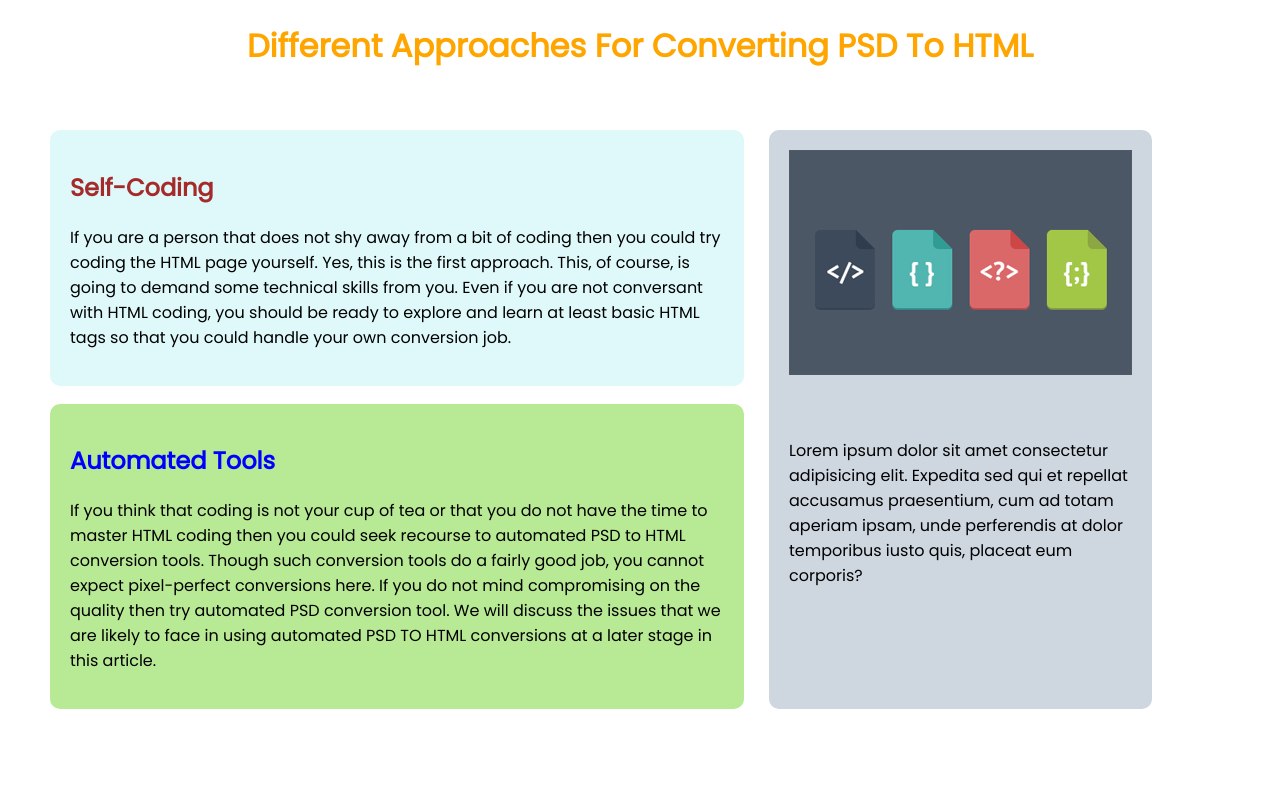
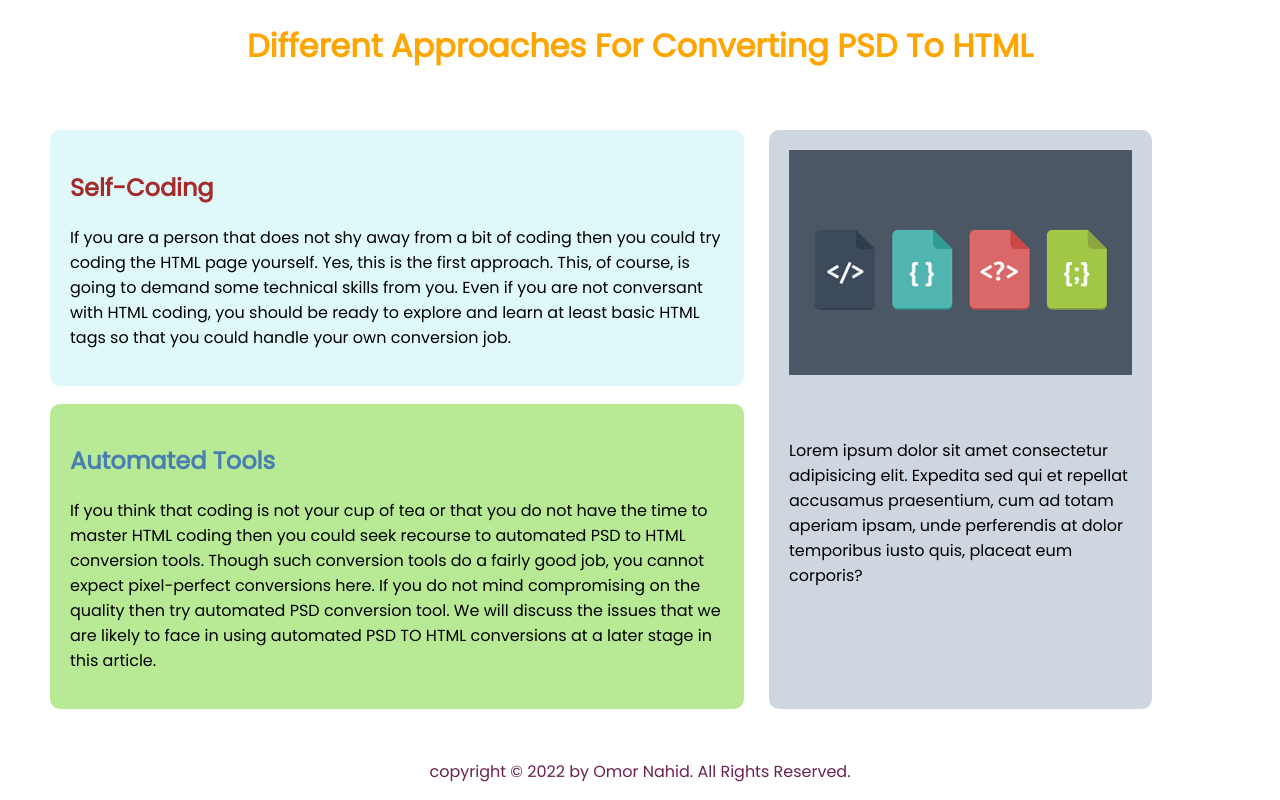
Before and after one commit to omornahid/random-portfolio-practice, a plain HTML site: page index.html in a window 1280 px wide. Shown: the part 1835-2635 px from the top of the page. Before the commit the page ends 2544 px from the top, so only its background shows below. Drawn offline with Linux system fonts and the light colour scheme.

Commit message:
footer done

```diff
--- a/index.html
+++ b/index.html
@@ -113,7 +113,7 @@
         <p>If you are a person that does not shy away from a bit of coding then you could try coding the HTML page yourself. Yes, this is the first approach. This, of course, is going to demand some technical skills from you. Even if you are not conversant with HTML coding, you should be ready to explore and learn at least basic HTML tags so that you could handle your own conversion job.</p>
       </div>
       <div class="typesOf_psd_b">
-        <h2 style="color: blue;">Automated Tools</h2>
+        <h2 style="color: #487eb0;">Automated Tools</h2>
         <p>If you think that coding is not your cup of tea or that you do not have the time to master HTML coding then you could seek recourse to automated PSD to HTML conversion tools. Though such conversion tools do a fairly good job, you cannot expect pixel-perfect conversions here. If you do not mind compromising on the quality then try automated PSD conversion tool. We will discuss the issues that we are likely to face in using automated PSD TO HTML conversions at a later stage in this article.</p>
       </div>
 
@@ -126,5 +126,8 @@
 
   </section>
 
+  <footer>
+    <p>copyright &copy; 2022 by Omor Nahid. All Rights Reserved.</p>
+  </footer>
 </body>
 </html>
--- a/style.css
+++ b/style.css
@@ -127,6 +127,7 @@ button{
   display: flex;
   width: 90%;
   margin-top: 60px;
+  margin-bottom: 50px;
 }
 
 .psd{
@@ -160,3 +161,11 @@ button{
 }
 
 /* section five done */
+
+footer{
+
+  text-align: center;
+  color: #6D214F;
+}
+
+/* footer done */
```
